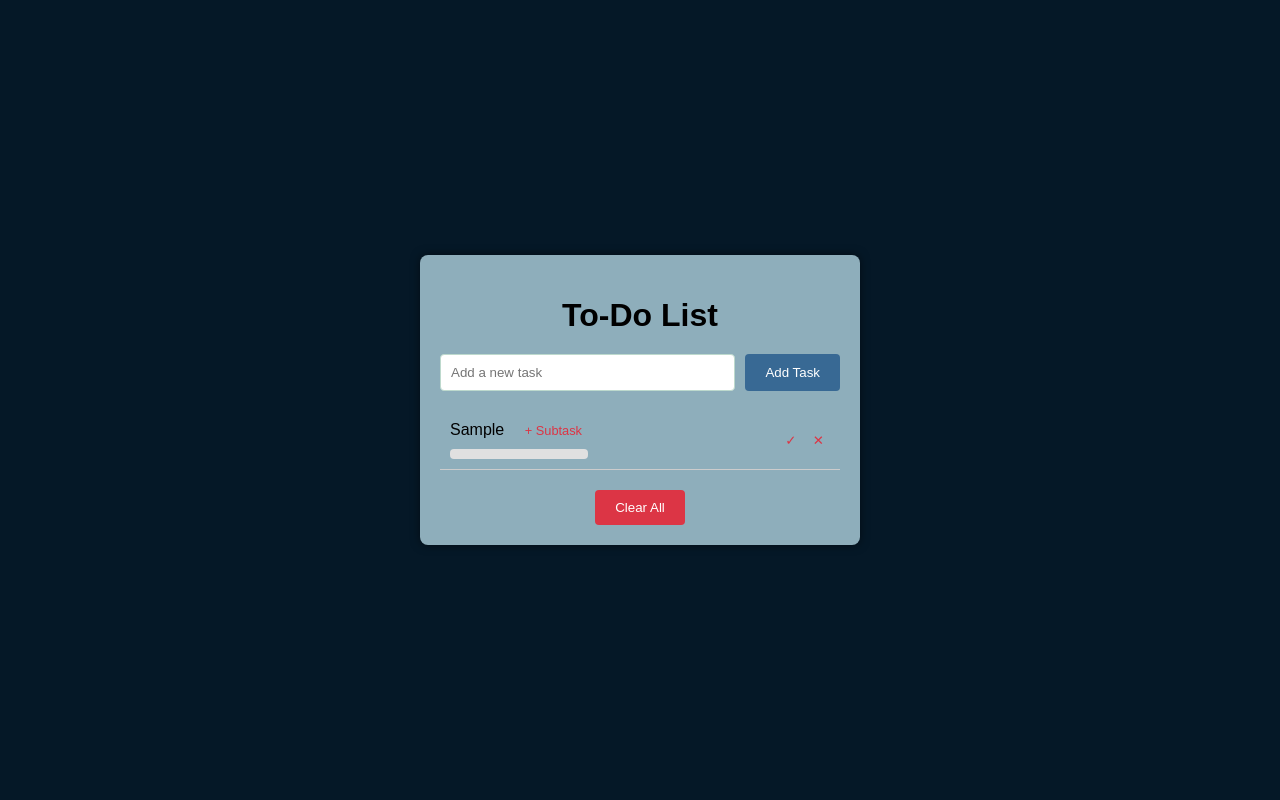
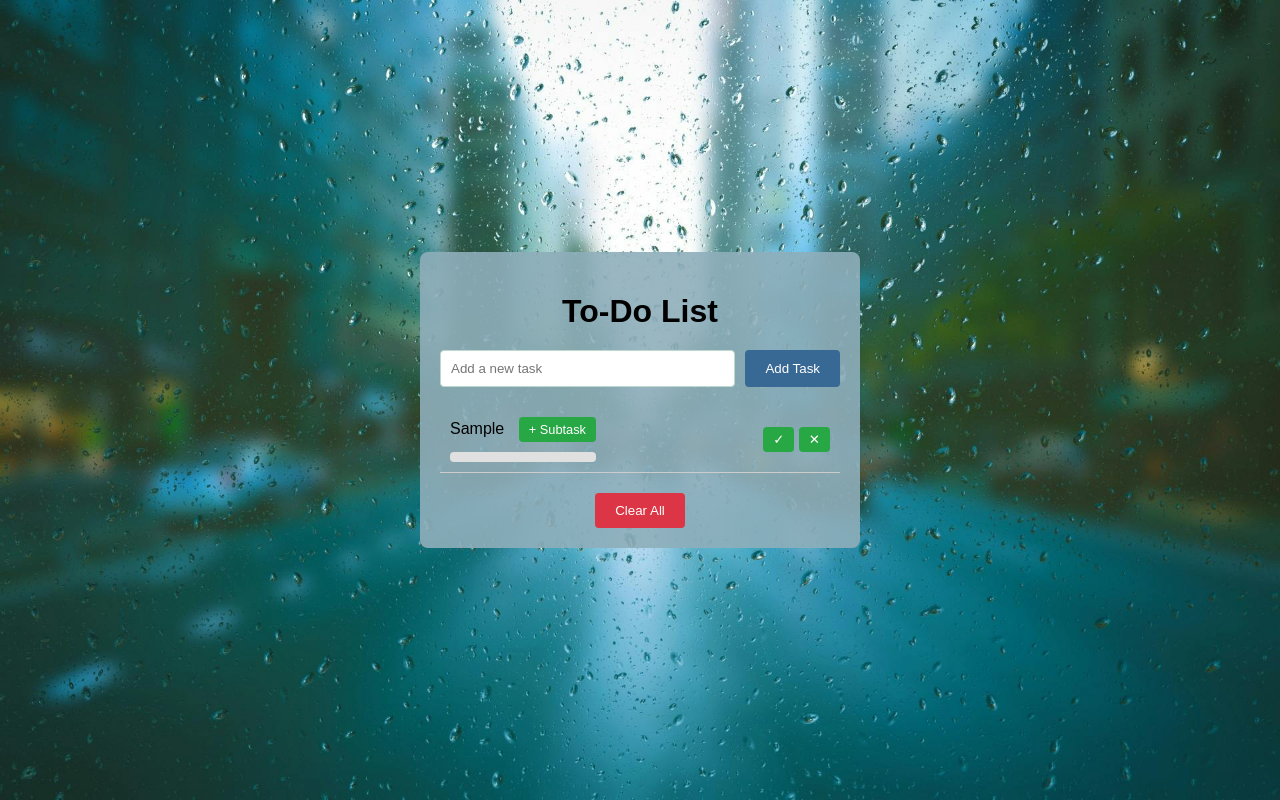
Before and after one commit to eushaahmed08/todo, a plain HTML site: page index.html in a window 1280 px wide. Both pictures are taken after typing "Sample" into the empty fields and a click on the button "Add Task". Drawn offline with Linux system fonts and the light colour scheme.

Commit message:
3
added background

```diff
--- a/style.css
+++ b/style.css
@@ -5,14 +5,17 @@ body {
     align-items: center;
     height: 100vh;
     margin: 0;
-    background-color: #051827;
+    background-image: url('images.jpg');
+    background-size: cover;
+    background-position: center;
+    background-repeat: no-repeat;
 }
 
 .container {
-    background: #8eaebb;
+    background: rgba(142, 174, 187, 0.9); /* Adds transparency to see the background image */
     padding: 20px;
     border-radius: 8px;
-    box-shadow: 0 0 10px rgba(0, 0, 0, 0.5);
+    box-shadow: 0 20 20px rgba(0, 0, 0, 500);
     width: 100%;
     max-width: 400px;
     text-align: center;
@@ -70,10 +73,17 @@ h1 {
 }
 
 .task-item button {
-    background: none;
+    background: #28a745;
     border: none;
-    color: #dc3545;
+    color: #fff;
     cursor: pointer;
+    padding: 5px 10px;
+    border-radius: 4px;
+    transition: background-color 0.3s;
+}
+
+.task-item button:hover {
+    background-color: #218838;
 }
 
 .subtask-item {
@@ -90,6 +100,20 @@ h1 {
 .subtask-item.completed span {
     text-decoration: line-through;
     color: #888;
+}
+
+.subtask-item button {
+    background: #ffc107;
+    border: none;
+    color: #fff;
+    cursor: pointer;
+    padding: 3px 8px;
+    border-radius: 4px;
+    transition: background-color 0.3s;
+}
+
+.subtask-item button:hover {
+    background-color: #e0a800;
 }
 
 .progress-bar-container {
```
Also changed, not shown: images.jpg (added).
